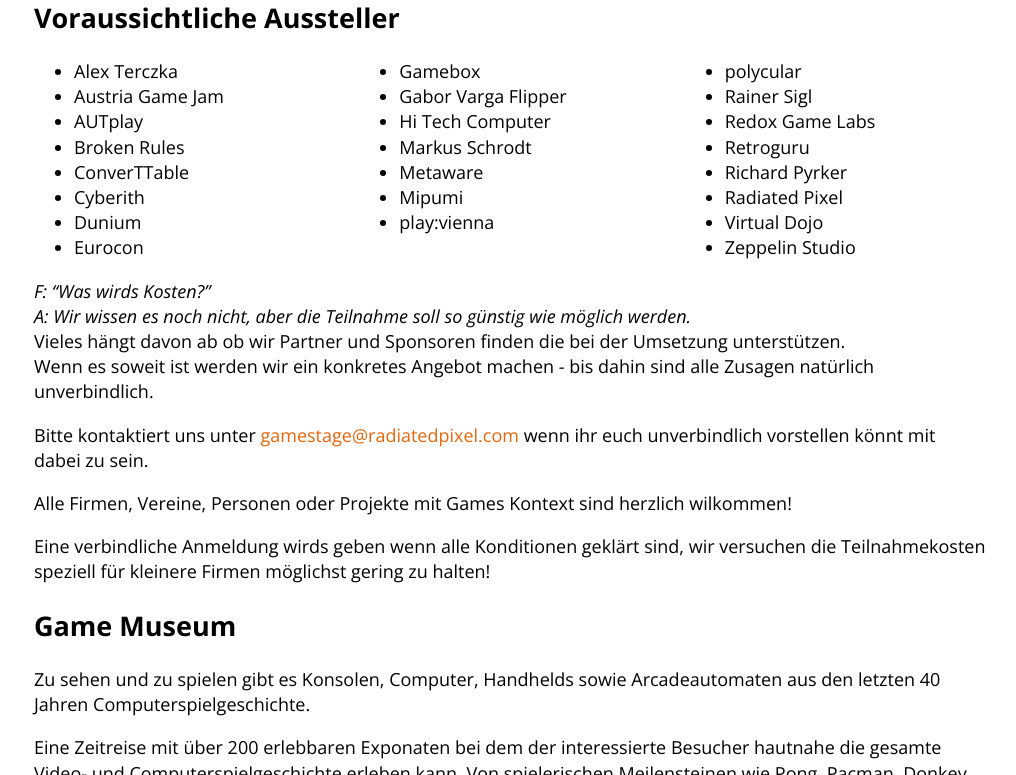
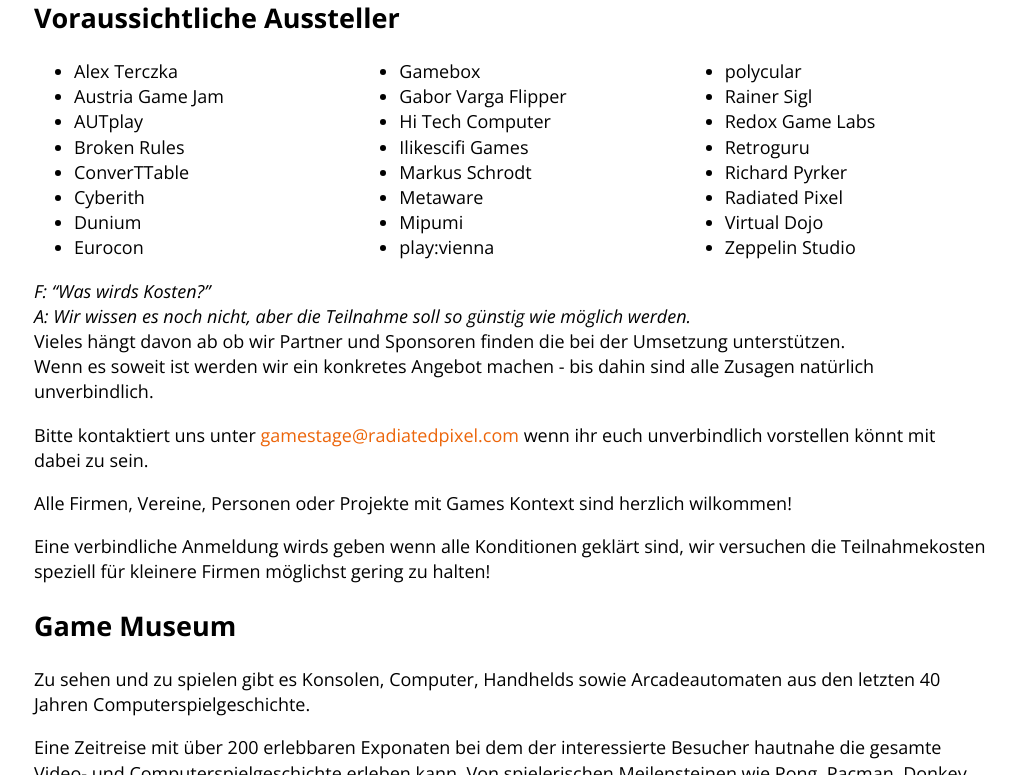
Before and after one commit to Lorti/gsexpo, a Jekyll site: the page built from index.html, in a window 1280 px wide and 900 px high, scrolled down 1288 px, cut to the strip 125-900 px from the top of the window. Shown: the whole strip, without its empty margins (130-1146 px from the left). Built offline with Jekyll 4.4.1, drawn with Linux system fonts in a browser that asks for light colours; nearby versions of some CDN libraries; Markdown is read by kramdown in place of the engine named in the settings.

Commit message:
Update exhibitors.markdown

```diff
--- a/_includes/exhibitors.markdown
+++ b/_includes/exhibitors.markdown
@@ -18,6 +18,7 @@
        <li>Gamebox</li>
        <li>Gabor Varga Flipper</li>
        <li>Hi Tech Computer</li>
+       <li>Ilikescifi Games</li>
        <li>Markus Schrodt</li>
        <li>Metaware</li>
        <li>Mipumi</li>
```
